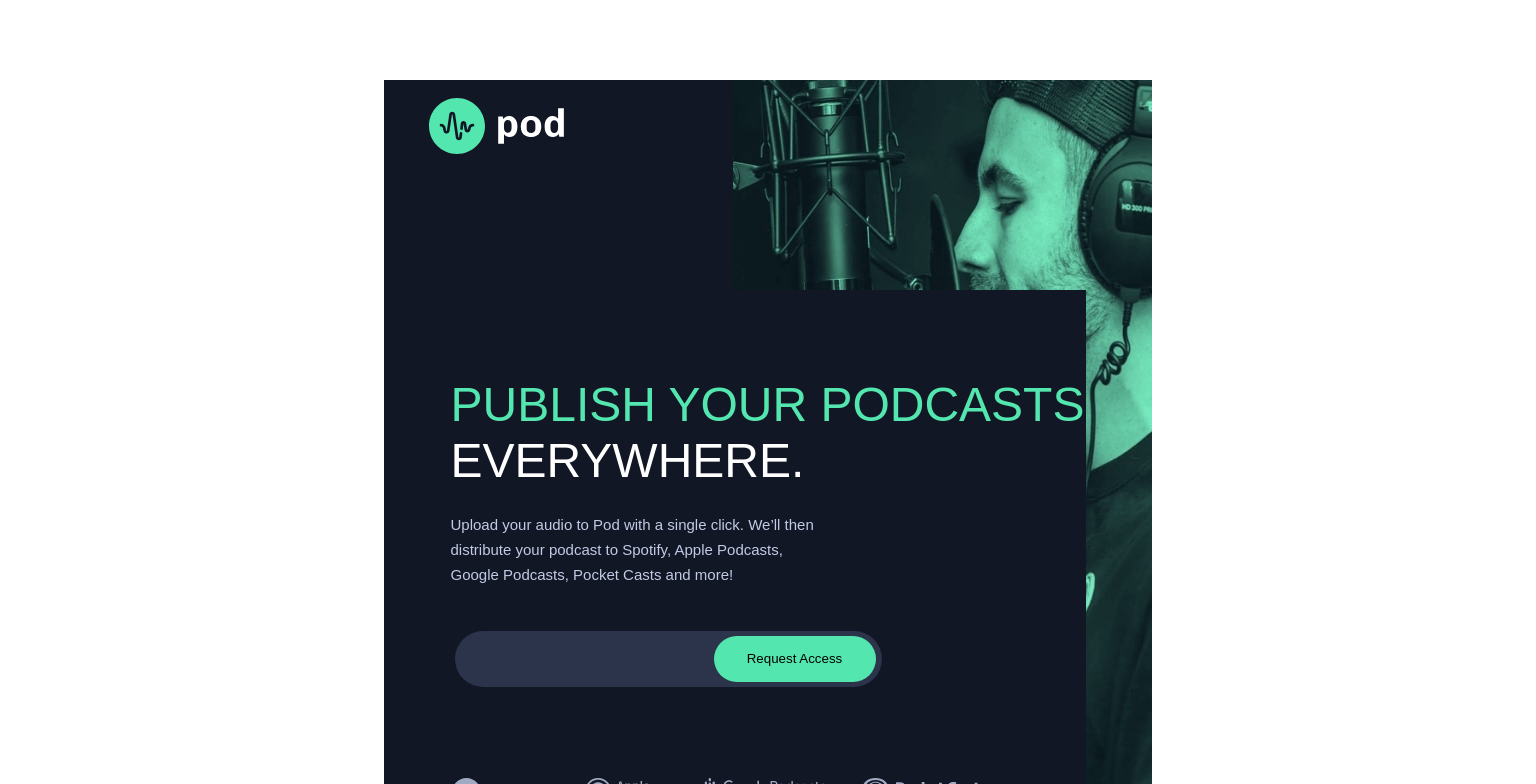
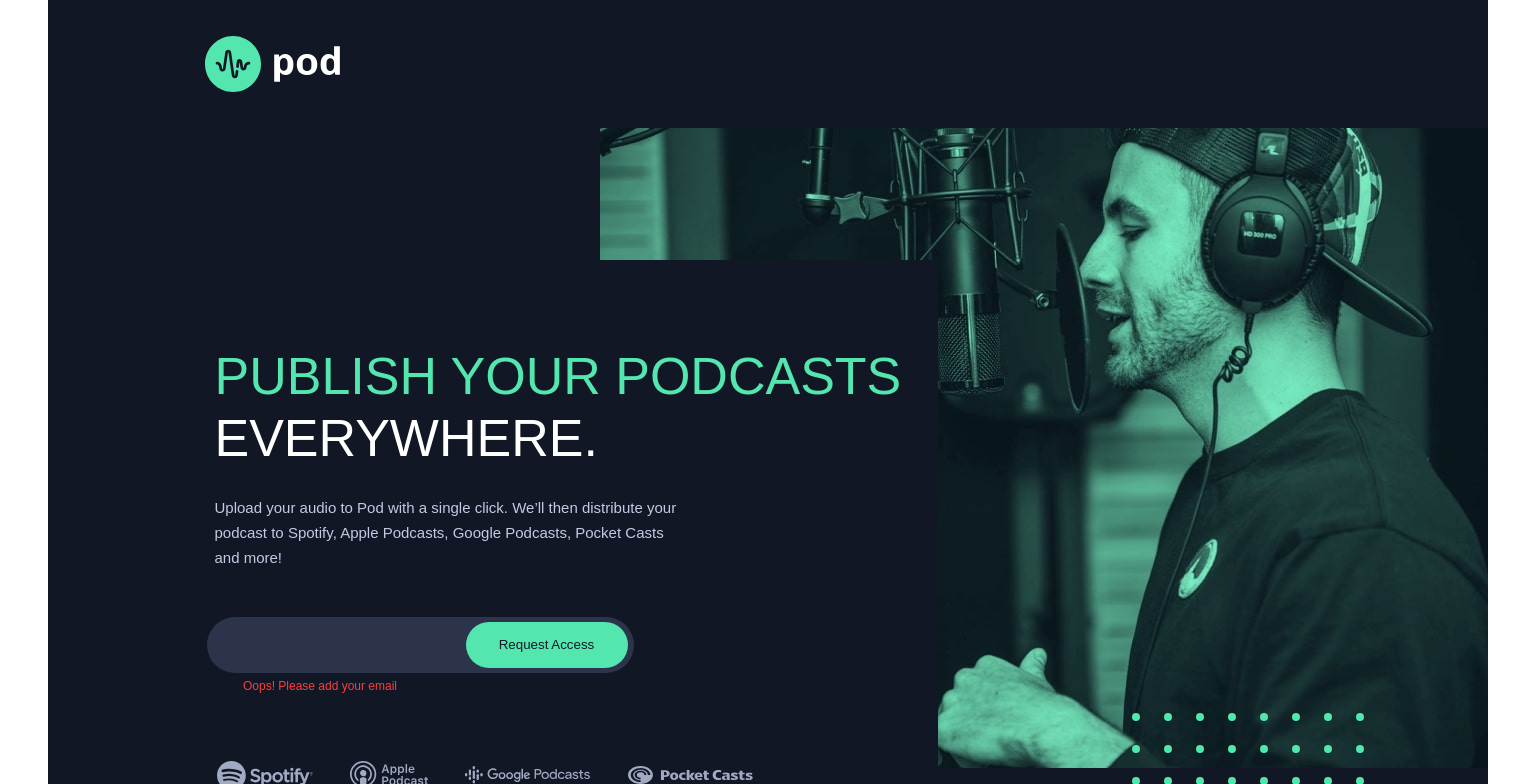
Before and after one commit to TorCanHack/pod-request-access-landing-page, a plain HTML site: page starter-code/index.html in a window 1536 px wide. Both pictures are taken after a click on the button "Request Access". Shown: the top 784 px of the page. Drawn offline with Linux system fonts and the light colour scheme; a web font is replaced by a local one.

Commit message:
responsive ready

```diff
--- a/starter-code/index.html
+++ b/starter-code/index.html
@@ -31,14 +31,10 @@
         <img class="pocket-casts" src="assets/desktop/pocket-casts.svg" alt="">
       </div>
 
-      <button class="tablet-and-desktop-button">
-        Request Access
-      </button>
+      <input type="email">
+      <p class="error-message"></p>
 
-      <input class="tablet-and-desktop-input" type="email">
-      <input class="mobile-input" type="email">
-
-      <button class="mobile-button">Request Access</button>
+      <button>Request Access</button>
 
 
     </article>
@@ -47,5 +43,7 @@
 
   </main>
 
+  <script src="index.js"></script>
+
 </body>
 </html>
--- /dev/null
+++ b/starter-code/index.js
@@ -0,0 +1,20 @@
+document.querySelector('button').addEventListener('click', function(event) {
+
+    const email = document.querySelector("input").value.trim();
+    const emailError = document.querySelector(".error-message");
+
+    emailError.textContent = "";
+
+    if (email === "") {
+        emailError.textContent = "Oops! Please add your email";
+        event.preventDefault();
+    } else if (! validateEmail(email)) {
+        emailError.textContent = "Oops! Please check your email";
+        event.preventDefault();
+    }
+})
+
+function validateEmail(email) {
+    let emailRegex = /^[a-zA-Z0-9._-]+@[a-zA-Z0-9.-]+\.[a-zA-Z]{2,4}$/
+    return emailRegex.test(email);
+}
--- a/starter-code/styles.scss
+++ b/starter-code/styles.scss
@@ -7,12 +7,13 @@
 
 * {
     box-sizing: border-box;
+
 }
 
 body {
     @include center-content;
     font-family: "Chivo", sans-serif;
-    margin-top: 5rem;
+
 
 
     main {
@@ -90,21 +91,17 @@ body {
 
             }
 
-            .tablet-and-desktop-button {
-
-                display: none;
-            }
-
-            .mobile-input {
+            input {
                 width: 327px;
                 height: 46px;
                 background-color: #2C344B;
                 border: none;
                 margin-top: 2rem;
                 border-radius: 2rem;
+                color: white;
             }
 
-            .mobile-button {
+            button {
                 width: 326px;
                 height: 46px;
                 background-color: #54E6AF;
@@ -114,7 +111,17 @@ body {
                 margin-top: 1rem;
             }
 
+            .error-message {
+                font-size: 0.75rem;
+                color: #FB3E3E;
+                position: relative;
+            }
 
+
+        }
+
+        .dots {
+            display: none;
         }
     }
     main::before {
@@ -129,6 +136,8 @@ body {
     }
 
     @media screen and (min-width: 769px) {
+
+        margin: 0;
 
         main {
 
@@ -151,7 +160,7 @@ body {
                 background-color: #121725;
                 width: 635px;
                 height: 509px;
-                bottom: 1.5rem;
+                top: 1.5rem;
                 text-align: left;
 
                 h1 {
@@ -173,6 +182,9 @@ body {
                     position: relative;
                     top: 7rem;
                     right: 3rem;
+                    @include center-content;
+                    flex-direction: row;
+                    justify-content: space-between;
 
                     .google {
                         width: 125px;
@@ -187,40 +199,47 @@ body {
                     }
                 }
 
-                .mobile-button, .mobile-input {
-                    display: none;
-                }
 
-                .tablet-and-desktop-button {
+                button {
                     position: absolute;
                     display: inline-block;
                     background-color: white;
                     border-radius: 2rem;
                     bottom: 117px;
-                    right: 210px;
+                    right: 212px;
                     width: 162px;
                     height: 46px;
                     border: none;
                     z-index: 1;
                     background-color: #54E6AF;
 
-
-
-
                 }
 
-                .tablet-and-desktop-input {
+                input {
 
+                    display: inline-block;
                     width: 427px;
                     height: 56px;
                     border-radius: 2rem;
                     border: none;
                     background-color: #2C344B;
-                    position: relative;
-                    right: 100px;
-                    bottom: 4rem;
+                    position: absolute;
+                    right: 13rem;
+                    bottom: 7rem;
 
                 }
+
+                .error-message {
+                    top: -1rem;
+                    right: 6rem;
+                }
+            }
+
+            .dots {
+                display: inline-block;
+                position: relative;
+                top: 11rem;
+                right: 12rem;
             }
         }
 
@@ -231,4 +250,72 @@ body {
 
 
     }
+
+    @media screen and (min-width: 1440px) {
+
+        main {
+
+            width: 1440px;
+            height: 900px;
+            background-image: url("assets/desktop/image-host.jpg");
+            background-size: 888px 640px;
+            background-position: right top 8rem;
+
+            .logo {
+                right: 31rem;
+                top: -5rem;
+            }
+
+            article {
+                width: 723px;
+                height: 509px;
+                top: 5.5rem;
+                right: 12rem;
+
+                h1 {
+                    font-size: 3.25rem;
+                    line-height: 62px;
+                }
+
+                input{
+                    width: 427px;
+                    right: 19rem;
+                    bottom: 6rem;
+
+
+                }
+
+                button {
+
+                    bottom: 101px;
+                    right: 310px;
+
+
+                }
+
+                button:hover {
+                    cursor: pointer;
+                    background-color: #B3FFE2;
+                }
+
+                .error-message {
+
+                    right: 8rem;
+                }
+
+                div {
+                    top: 7rem;
+                    right: 5.7rem;
+                }
+
+
+            }
+
+            .dots {
+                top: 2rem;
+                right: -30rem;
+            }
+        }
+
+    }
 }
```
Also changed, not shown: starter-code/styles.css, 1 other file.
